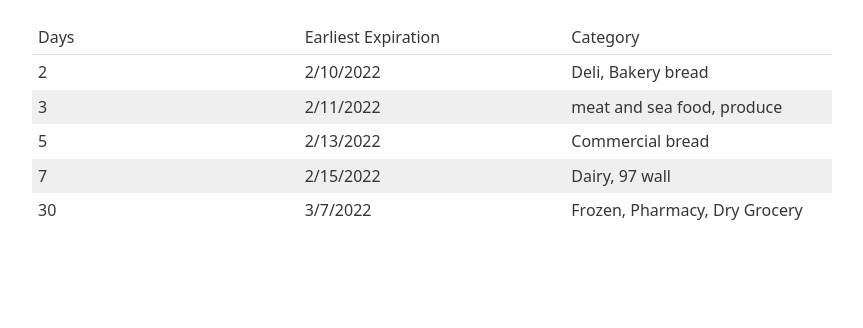
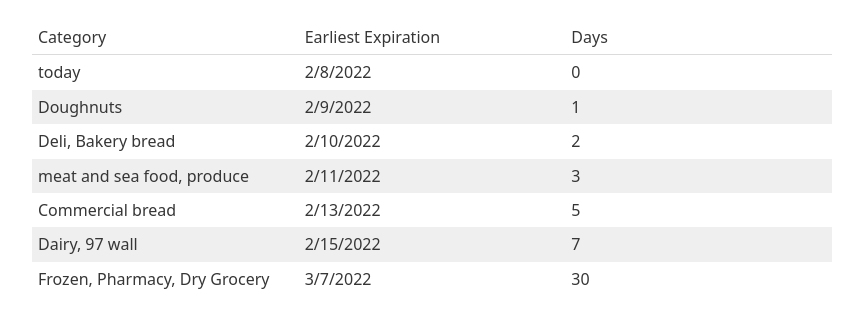
Before and after one commit to xela-zone/wm-dates, a Vue app: page / in a window 1280 px wide. Shown: the top 328 px of the page, without its empty margins (208-1071 px from the left). Built offline with nearby package versions, Linux system fonts and the light colour scheme.

Commit message:
rearange based on feedback

```diff
--- a/src/App.vue
+++ b/src/App.vue
@@ -1,11 +1,13 @@
 <template>
   <table>
     <thead>
+      <td>Category</td>
+      <td>Earliest Expiration</td>
       <td>Days</td>
-      <td>Earliest Expiration</td>
-      <td>Category</td>
     </thead>
     <tbody>
+      <DateComponent :days="0" msg="today"/>
+      <DateComponent :days="1" msg="Doughnuts" />
       <DateComponent :days="2" msg="Deli, Bakery bread" />
       <DateComponent :days="3" msg="meat and sea food, produce" />
       <DateComponent :days="5" msg="Commercial bread" />
--- a/src/components/date.vue
+++ b/src/components/date.vue
@@ -1,13 +1,13 @@
 <template>
   <tr>
     <td>
-      {{ days }}
+      {{ msg }}
     </td>
     <td>
       {{ expiration }}
     </td>
     <td>
-      {{ msg }}
+      {{ days }}
     </td>
   </tr>
 </template>
```
